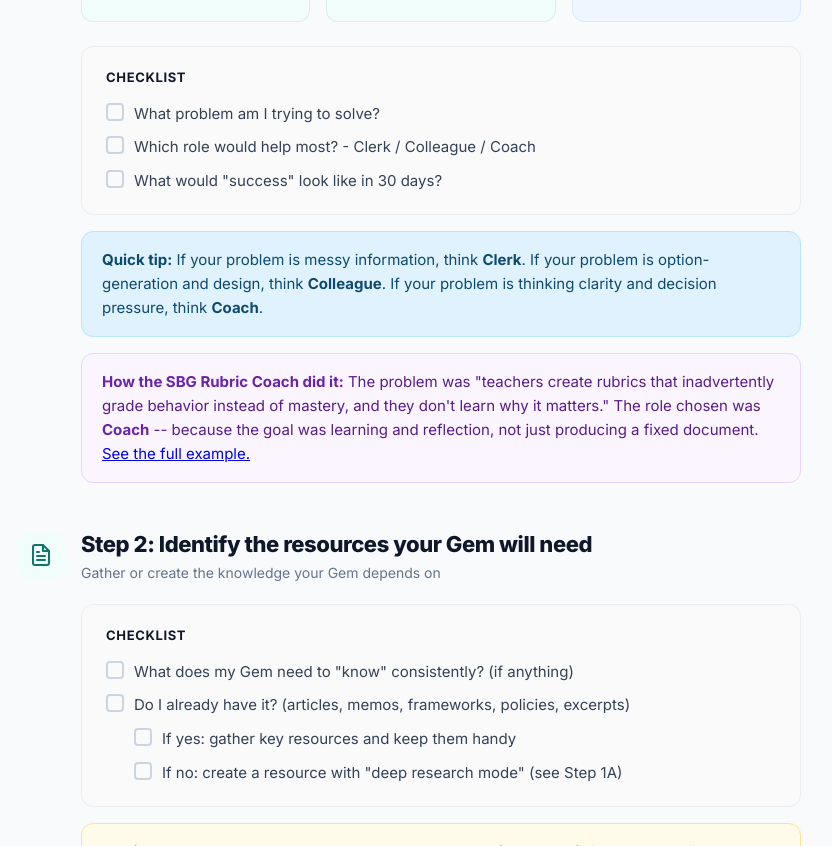
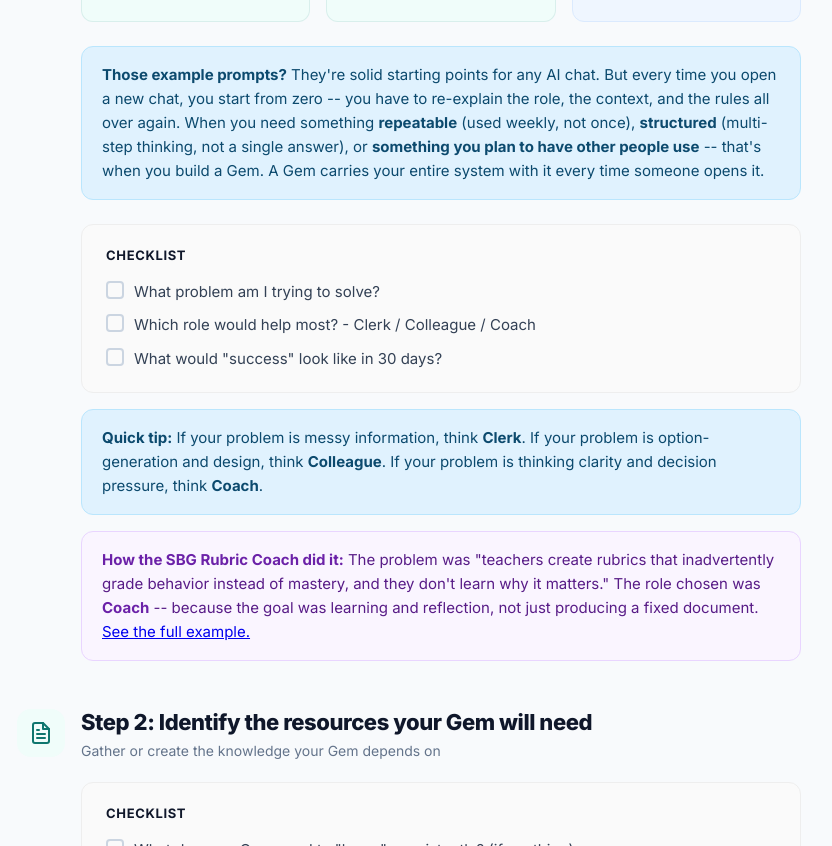
Before and after one commit to Turnstyle19320/gem-framework, a plain HTML site: page framework.html in a window 1280 px wide. Shown: the part 1820-2666 px from the top of the page, without its empty margins (365-1197 px from the left). Drawn offline with Linux system fonts and the light colour scheme.

Commit message:
Add callout explaining when to build a Gem vs. use a regular chat
Co-Authored-By: Claude Opus 4.6 <noreply@anthropic.com>

```diff
--- a/framework.html
+++ b/framework.html
@@ -164,6 +164,10 @@
               </ul>
               <div class="example-prompt"><strong>Example:</strong> "I'm planning to drop letter grades and move to standards-based grading. Act as a resistant department chair and challenge my reasoning."</div>
             </div>
+          </div>
+
+          <div class="callout callout-info" style="margin-top: 24px;">
+            <strong>Those example prompts?</strong> They're solid starting points for any AI chat. But every time you open a new chat, you start from zero -- you have to re-explain the role, the context, and the rules all over again. When you need something <strong>repeatable</strong> (used weekly, not once), <strong>structured</strong> (multi-step thinking, not a single answer), or <strong>something you plan to have other people use</strong> -- that's when you build a Gem. A Gem carries your entire system with it every time someone opens it.
           </div>
 
           <div class="checklist" style="margin-top: 24px;">
```
